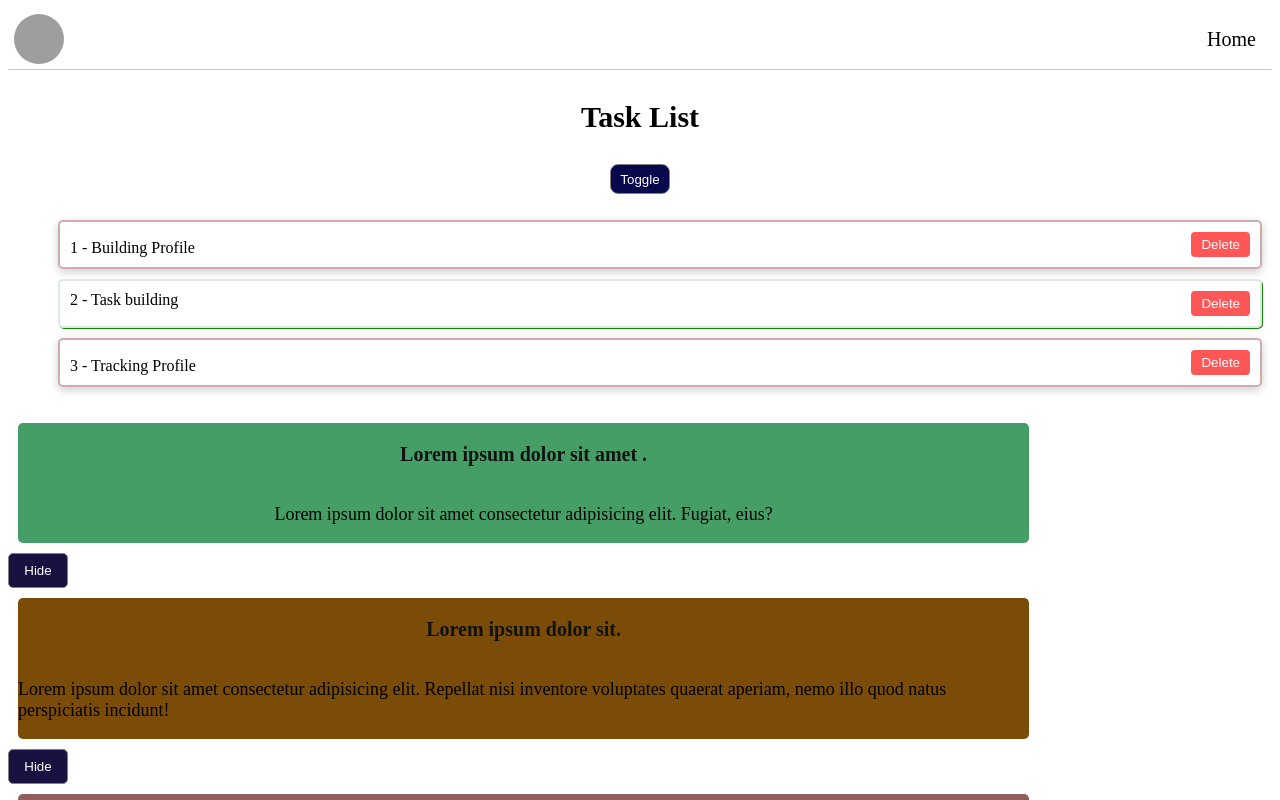
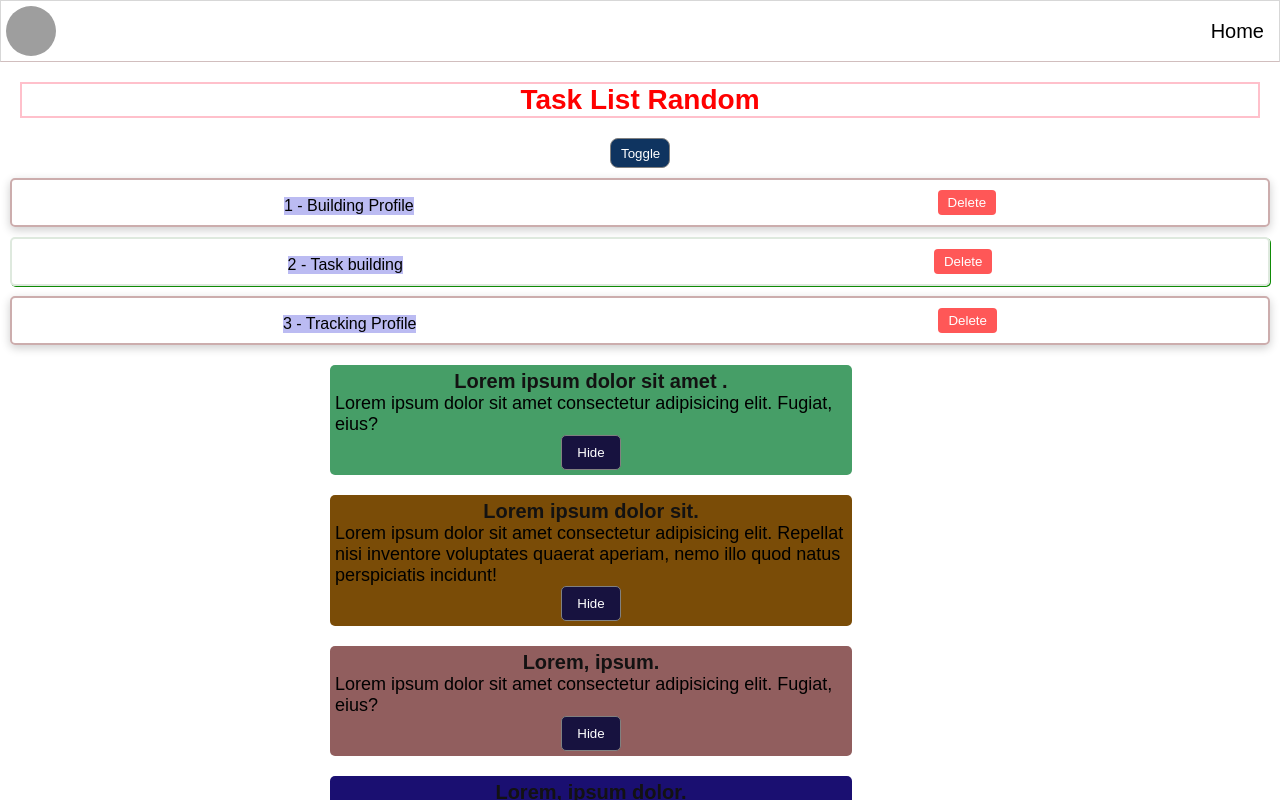
Before and after one commit to ShashiSahani/counterdemo, a React (Create React App) app: page / in a window 1280 px wide. Both pictures are taken after a click on the button "Toggle". Shown: the top 800 px of the page. Built offline with nearby package versions, Linux system fonts and the light colour scheme; grey boxes are pictures that could not be loaded.

Commit message:
work in styling

```diff
--- a/src/App.css
+++ b/src/App.css
@@ -6,9 +6,15 @@
   /* align-items: center; */
 
   flex-direction: column;
+  /* text-align: center; */
+}
+.container h1{
+  font-size: 28px;
+  text-align: center;
+  margin: 20px;
 }
 .toggle {
-  background-color: rgb(8, 8, 77);
+  background-color: var(--theme-button);
   border: 1px solid grey;
   color: white;
   border-radius: 8px;
@@ -47,6 +53,7 @@
 .compeleted {
   list-style: none;
   /* border: 2px solid rgb(5, 5, 5); */
+  justify-content: space-around;
   margin: 10px;
   padding: 10px;
   border-radius: 5px;
@@ -56,6 +63,7 @@
 }
 .incompeleted {
   list-style: none;
+  justify-content: space-around;
   border: 2px solid rgb(204, 173, 173);
   margin: 10px;
   padding: 10px;
@@ -70,13 +78,15 @@
   background-color: white;
   justify-content: center;
   align-items: center;
+  height: 50px;
+  display: flex;
 }
 .header {
   background-color: white;
   display: flex;
   justify-content: space-between;
   border: 1px solid black;
-  border-color: white;
+  border-color: var(--theme-border);
   padding: 5px;
   border-bottom-color: rgb(209, 190, 190);
 }
@@ -96,6 +106,8 @@
   width: 80%;
   border-radius: 5px;
   margin: 10px;
+  padding: 5px;
+
 }
 .title{
   color: rgb(19, 18, 18);
@@ -163,7 +175,3 @@
 .hidden{
   display: none;
 }
-*{
-  justify-content: center;
-
-}
--- a/src/App.js
+++ b/src/App.js
@@ -1,16 +1,17 @@
 
 import "./App.css";
-import Dummy from "./component/Dummy";
+import Footer from "./component/Footer";
 import Header from "./component/Header";
 import TaskTwo from "./component/TaskTwo";
 
 export default function App() {
-
+  const info="Random"
   return (
   <>
   <Header/>
-  <TaskTwo />
-  {/* <Dummy/> */}
+  <TaskTwo info={info} />
+  <Footer/>
+
   </>
   );
 }
--- a/src/component/BoxCard.js
+++ b/src/component/BoxCard.js
@@ -2,13 +2,15 @@ import React, { useState } from 'react'
 import '../App.css'
 function BoxCard({result,children}) {
     const [show,setShow]=useState(true)
+
   return (
-   <div className={show?'':"hidden"}>
+   <div className={show?'':"hidden"} style={{width:"50%",alignSelf:"center"}}>
 
    <div className={`box ${result}`}>
       {children}
+      <button onClick={()=>setShow(!show)} className="trigger">Hide</button>
     </div>
-   <button onClick={()=>setShow(!show)} className="trigger">Hide</button>
+
    </div>
   )
 }
--- a/src/component/Dummy.js
+++ /dev/null
@@ -1,29 +0,0 @@
-import React, { useState } from 'react';
-import "./dummy.css"
-const Dummy = () => {
-  const [tasks, setTasks] = useState([
-    { id: 1, text: 'Task 1' },
-    { id: 2, text: 'Task 2' },
-    { id: 3, text: 'Task 3' },
-  ]);
-
-  const handleDelete = (taskId) => {
-    setTasks(tasks.filter(task => task.id !== taskId));
-  };
-
-  return (
-    <div className="task-list-container">
-    <h2 className="center">Tasks List</h2>
-    <ul className="task-list">
-      {tasks.map(task => (
-        <li key={task.id} className="task-item">
-          {task.text}
-          <button className="delete-button" onClick={() => handleDelete(task.id)}>Delete</button>
-        </li>
-      ))}
-    </ul>
-  </div>
-  );
-};
-
-export default Dummy;
--- /dev/null
+++ b/src/component/Footer.js
@@ -0,0 +1,9 @@
+
+
+export default function Footer() {
+  return (
+  <footer>
+    <p>CopyRight@- 2023</p>
+  </footer>
+  )
+}
--- /dev/null
+++ b/src/component/Task.module.css
@@ -0,0 +1,3 @@
+.title{
+    background-color: rgb(187, 187, 242);
+}
--- /dev/null
+++ b/src/component/TaskCard.css
@@ -0,0 +1,80 @@
+.taskcard{
+    list-style: none;
+    justify-content: space-around;
+    border: 2px solid rgb(204, 173, 173);
+    margin: 10px;
+    padding: 10px;
+    border-radius: 5px;
+
+    /* border: 2px solid rgb(5, 5, 5); */
+    box-shadow: 0 3px 10px rgb(0 0 0 / 0.2);
+    display: flex;
+    align-items: self-end;
+}
+.container h1{
+    font-size: 28px;
+    text-align: center;
+    margin: 20px;
+    border: 1px;
+  }
+  .toggle {
+    background-color: var(--theme-button);
+    border: 1px solid grey;
+    color: white;
+    border-radius: 8px;
+    height: 30px;
+    width: 60px;
+  }
+  .li {
+    list-style: none;
+
+    color: black;
+    margin: 10px;
+    padding: 10px;
+    border: 2px solid rgb(5, 5, 5);
+    display: flex;
+    align-items: self-end;
+    box-shadow: rgb(38, 57, 77) 0px 20px 30px -10px;
+  }
+  .ul {
+  }
+  .task-item {
+    display: flex;
+    color: black;
+    justify-content: space-around;
+  }
+  .task-text {
+    color: black;
+  }
+  .delete {
+    background-color: #ff5757;
+    color: white;
+    border: none;
+    border-radius: 4px;
+    padding: 5px 10px;
+    cursor: pointer;
+  }
+  .compeleted {
+    list-style: none;
+    /* border: 2px solid rgb(5, 5, 5); */
+    justify-content: space-around;
+    margin: 10px;
+    padding: 10px;
+    border-radius: 5px;
+    border: 2px solid rgb(222, 233, 222);
+    box-shadow: 1px 1px #0f8b06;
+    display: flex;
+  }
+  .incompeleted {
+    list-style: none;
+    justify-content: space-around;
+    border: 2px solid rgb(204, 173, 173);
+    margin: 10px;
+    padding: 10px;
+    border-radius: 5px;
+
+    /* border: 2px solid rgb(5, 5, 5); */
+    box-shadow: 0 3px 10px rgb(0 0 0 / 0.2);
+    display: flex;
+    align-items: self-end;
+  }
--- a/src/component/TaskCart.js
+++ b/src/component/TaskCart.js
@@ -1,19 +1,27 @@
-import React from 'react'
-import  { useState } from "react";
-import "../App.css"
+import React from "react";
+import { useState } from "react";
+import "./TaskCard.css";
+import styles from "./Task.module.css"
 function TaskCart(props) {
-    console.log(props)
+  console.log(props);
 
   return (
-
-        <li  className={props.item.completed?"compeleted":"incompeleted"} >
-
-          <span className="task-text">{props?.item?.id} - {props?.item?.name}</span>
-          <button  className="delete" onClick={()=>props.handleDelete(props.item.id)}>Delete</button>
-
-      </li>
-
-  )
+    <li
+      className={`taskcard ${
+        props.item.completed ? "compeleted" : "incompeleted"
+      }`}
+    >
+      <span className={styles.title} >
+        {props?.item?.id} - {props?.item?.name}
+      </span>
+      <button
+        className="delete"
+        onClick={() => props.handleDelete(props.item.id)}
+      >
+        Delete
+      </button>
+    </li>
+  );
 }
 
-export default TaskCart
+export default TaskCart;
--- a/src/component/TaskTwo.js
+++ b/src/component/TaskTwo.js
@@ -2,50 +2,70 @@ import React, { useState } from "react";
 import "../App.css";
 import BoxCard from "./BoxCard";
 import TaskCart from "./TaskCart";
+
 function TaskTwo(props) {
   const [tasks, setTasks] = useState([
     { id: 1, name: "Building Profile", completed: false },
     { id: 2, name: "Task building", completed: true },
     { id: 3, name: "Tracking Profile", completed: false },
   ]);
-  const [show,setShow]=useState(false);
-  console.log(props)
+  const [show, setShow] = useState(false);
 
+  console.log(props);
+  const style={
+   border:"2px solid ",color:show?"red":"green",
+    borderColor:show?"pink":"yellow",
+  }
 
-  const handleDelete=(id)=>{
-    console.log(id)
-    setTasks(tasks.filter(item=>id !==item.id));
-
-  }
+  const handleDelete = (id) => {
+    console.log(id);
+    setTasks(tasks.filter((item) => id !== item.id));
+  };
 
   return (
     <div className="container">
-      <p style={{alignSelf:"center",color:"black",fontSize:"30px",fontWeight:"bold"}}>Task List</p>
-      <button className="toggle"  style={{alignSelf:"center"}} onClick={()=>setShow(!show)}>Toggle</button>
+
+    <h1 style={style}>Task List {props.info}</h1>
+
+      <button
+        className="toggle"
+        style={{ alignSelf: "center" }}
+        onClick={() => setShow(!show)}
+      >
+        Toggle
+      </button>
       <ul>
-        {show && tasks.map((item)=>(
-
-     <TaskCart key={item?.id} item={item} handleDelete={handleDelete}/>
-        ))}
-
+        {show &&
+          tasks.map((item) => (
+            <TaskCart key={item?.id} item={item} handleDelete={handleDelete} />
+          ))}
       </ul>
 
-       <BoxCard result="success">
-       <p className="title">Lorem ipsum dolor sit amet .</p>
-        <p className="description">Lorem ipsum dolor sit amet consectetur adipisicing elit. Fugiat, eius?</p>
-
-       </BoxCard>
+      <BoxCard result="success" style={style} >
+        <p className="title">Lorem ipsum dolor sit amet .</p>
+        <p className="description">
+          Lorem ipsum dolor sit amet consectetur adipisicing elit. Fugiat, eius?
+        </p>
+      </BoxCard>
       <BoxCard result="warning">
         <p className="title">Lorem ipsum dolor sit.</p>
-        <p className="description">Lorem ipsum dolor sit amet consectetur adipisicing elit. Repellat nisi inventore voluptates quaerat aperiam, nemo illo quod natus perspiciatis incidunt!</p>
+        <p className="description">
+          Lorem ipsum dolor sit amet consectetur adipisicing elit. Repellat nisi
+          inventore voluptates quaerat aperiam, nemo illo quod natus
+          perspiciatis incidunt!
+        </p>
       </BoxCard>
       <BoxCard result="danger">
         <p className="title">Lorem, ipsum.</p>
-        <p className="description">Lorem ipsum dolor sit amet consectetur adipisicing elit. Fugiat, eius?</p>
+        <p className="description">
+          Lorem ipsum dolor sit amet consectetur adipisicing elit. Fugiat, eius?
+        </p>
       </BoxCard>
       <BoxCard result="primary">
         <p className="title">Lorem, ipsum dolor.</p>
-        <p className="description">Lorem ipsum dolor sit amet consectetur adipisicing elit. Fugiat, eius?</p>
+        <p className="description">
+          Lorem ipsum dolor sit amet consectetur adipisicing elit. Fugiat, eius?
+        </p>
       </BoxCard>
     </div>
   );
--- a/src/component/dummy.css
+++ /dev/null
@@ -1,40 +0,0 @@
-.task-list-container {
-    display: flex;
-    flex-direction: column;
-    /* align-items: center; */
-    /* justify-content: center; */
-    min-height: 100vh;
-    /* padding: 20px; Add padding to create space around the container */
-  }
-
-  .task-list {
-    list-style: none;
-    /* padding: 0; */
-    margin: 0; /* Remove default margin */
-  }
-
-  .task-item {
-    display: flex;
-    /* align-items: center; */
-    justify-content: space-between;
-    margin: 10px 0; /* Add vertical margin between tasks */
-    padding: 10px;
-    border: 1px solid #ccc;
-    border-radius: 4px;
-    width: 100%; /* Make each task item expand to full width */
-    box-sizing: border-box; /* Include padding and border in total width */
-  }
-
-  .task-text {
-    flex-grow: 1; /* Allow the task text to take up remaining space */
-    margin-right: 10px; /* Add right margin to create space between task text and button */
-  }
-
-  .delete-button {
-    background-color: #ff5757;
-    color: white;
-    border: none;
-    border-radius: 4px;
-    padding: 5px 10px;
-    cursor: pointer;
-  }
--- a/src/index.css
+++ b/src/index.css
@@ -3,3 +3,29 @@
     width: 50px;
     border-radius: 25px;
 }
+a{
+    text-decoration: none;
+    color: black;
+}
+*{
+    font-family: Arial, Helvetica, sans-serif;
+    padding: 0;
+    margin: 0;
+}
+button{
+
+}
+:root{
+    --theme-border:#d7d7d7;
+    --theme-button:#0F3460;
+    box-sizing: border-box;
+    font-family: 'Poppins',sans-serif;
+}
+button{
+    padding: 5px 10px;
+    border: 0px;
+    border-radius: 5px;
+    cursor: pointer;
+    background-color: #0F3460;
+    color: white;
+}
```
